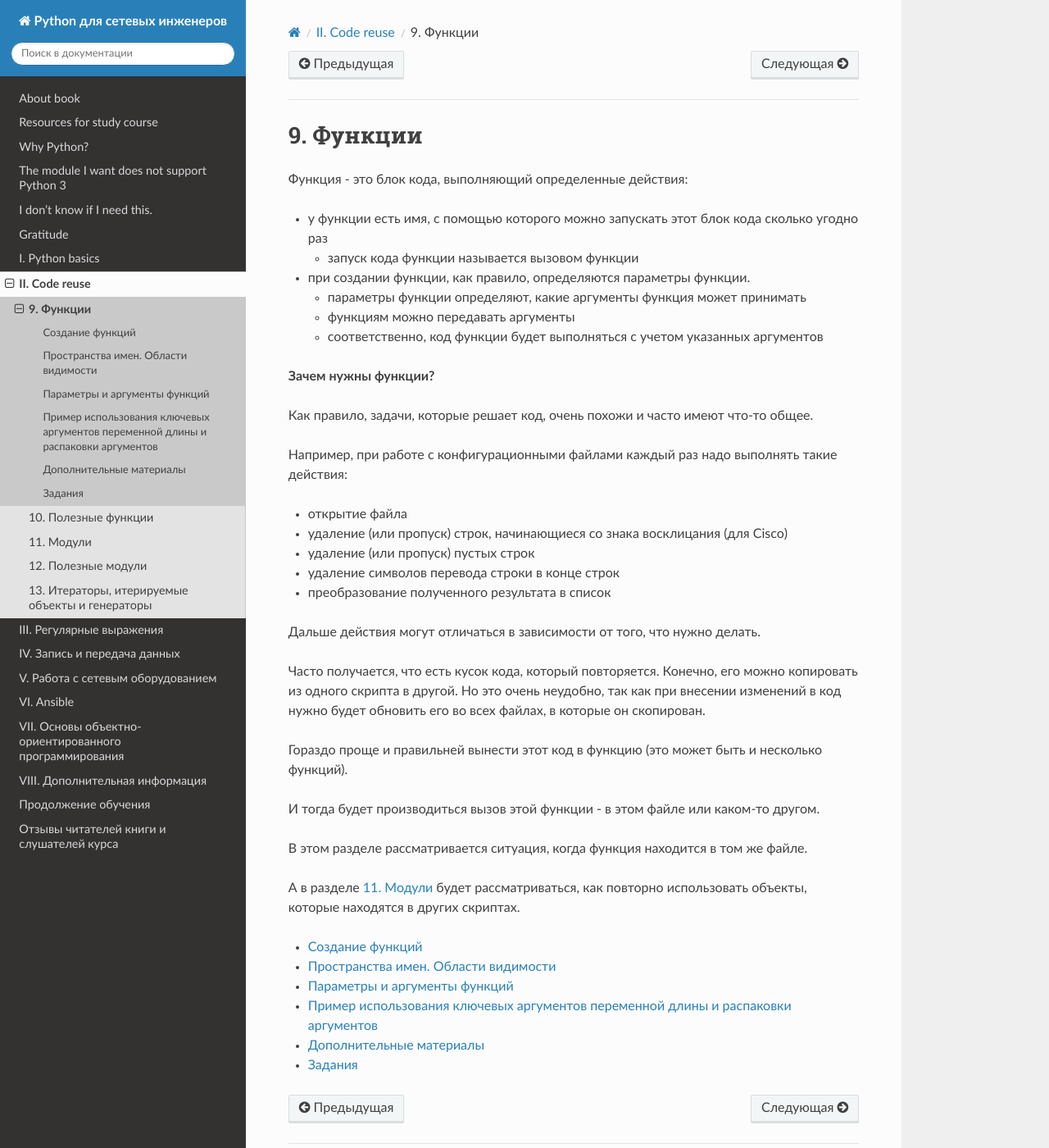
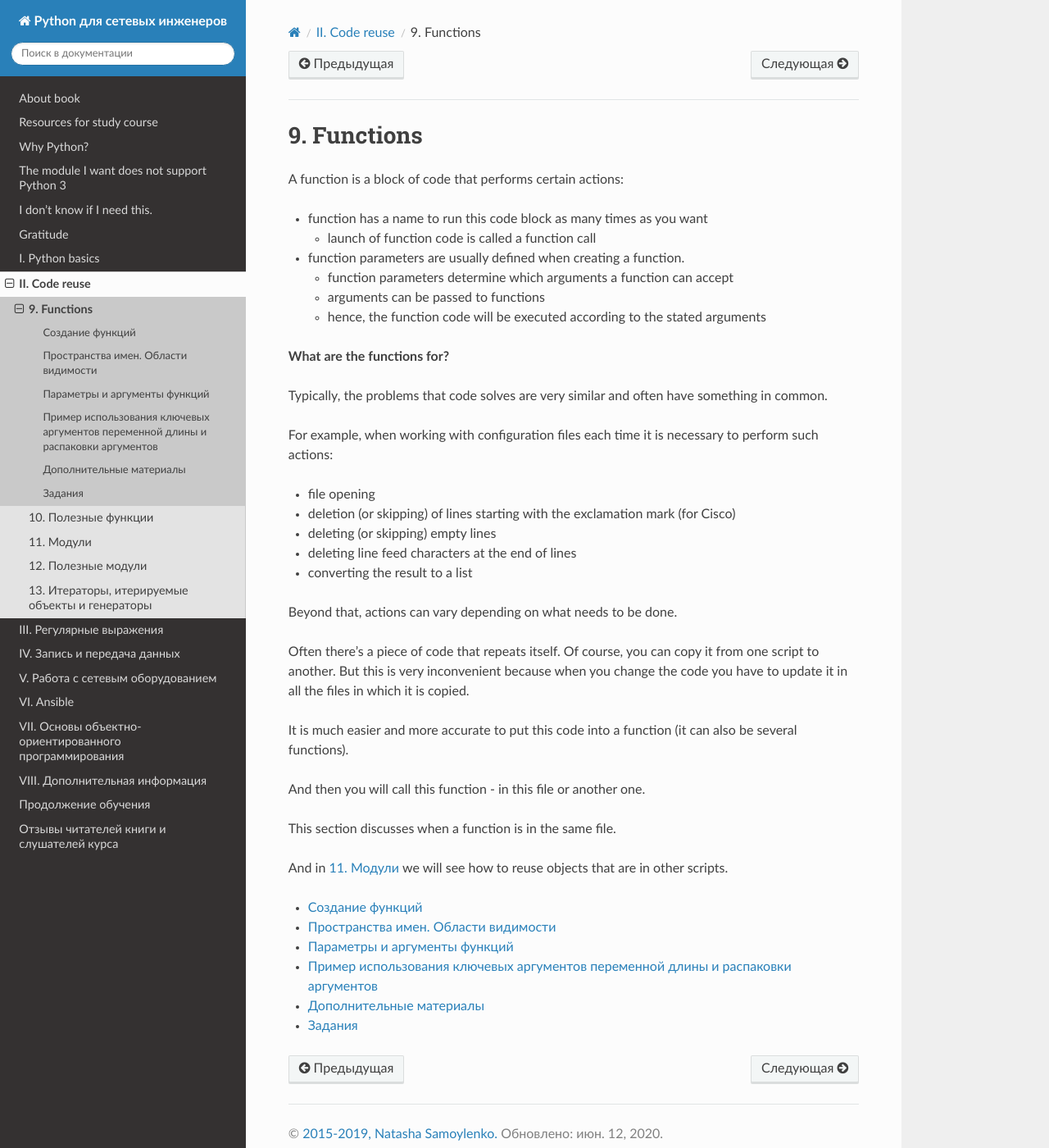
Before and after one commit to Aidar5/nattoeng, a Sphinx documentation site: the page built from docs/source/book/09_functions/index.rst, in a window 1280 px wide and 1400 px high. Shown: the whole window at 82% size. Built offline with Sphinx 7.4.7 and the Read the Docs theme 2.0.0, drawn with Linux system fonts in a browser that asks for light colours; pages that are not in the unit, such as notebooks, are missing from menus.

Commit message:
Update index.rst

```diff
--- a/docs/source/book/09_functions/index.rst
+++ b/docs/source/book/09_functions/index.rst
@@ -4,55 +4,44 @@
 
 .. _functions_index:
 
-9. Функции
+9. Functions
 ============================
 
-Функция - это блок кода, выполняющий определенные действия:
+A function is a block of code that performs certain actions:
 
-* у функции есть имя, с помощью которого можно запускать этот блок кода
-  сколько угодно раз
+* function has a name to run this code block as many times as you want
 
-  * запуск кода функции называется вызовом функции
+  * launch of function code is called a function call
 
-* при создании функции, как правило, определяются параметры функции.
+* function parameters are usually defined when creating a function.
 
-  * параметры функции определяют, какие аргументы функция может принимать
-  * функциям можно передавать аргументы
-  * соответственно, код функции будет выполняться с учетом указанных аргументов
+  * function parameters determine which arguments a function can accept
+  * arguments can be passed to functions
+  * hence, the function code will be executed according to the stated arguments
 
-**Зачем нужны функции?**
+**What are the functions for?**
 
-Как правило, задачи, которые решает код, очень похожи и часто имеют
-что-то общее.
+Typically, the problems that code solves are very similar and often have something in common.
 
-Например, при работе с конфигурационными файлами каждый раз надо
-выполнять такие действия:
+For example, when working with configuration files each time it is necessary to perform such actions:
 
-* открытие файла
-* удаление (или пропуск) строк, начинающиеся со знака восклицания (для Cisco)
-* удаление (или пропуск) пустых строк
-* удаление символов перевода строки в конце строк
-* преобразование полученного результата в список
+* file opening
+* deletion (or skipping) of lines starting with the exclamation mark (for Cisco)
+* deleting (or skipping) empty lines
+* deleting line feed characters at the end of lines
+* converting the result to a list
 
-Дальше действия могут отличаться в зависимости от того, что нужно
-делать.
+Beyond that, actions can vary depending on what needs to be done.
 
-Часто получается, что есть кусок кода, который повторяется. Конечно, его
-можно копировать из одного скрипта в другой. Но это очень неудобно, так
-как при внесении изменений в код нужно будет обновить его во всех
-файлах, в которые он скопирован.
+Often there’s a piece of code that repeats itself. Of course, you can copy it from one script to another. But this is very inconvenient because when you change the code you have to update it in all the files in which it is copied.
 
-Гораздо проще и правильней вынести этот код в функцию (это может быть и
-несколько функций).
+It is much easier and more accurate to put this code into a function (it can also be several functions).
 
-И тогда будет производиться вызов этой функции - в этом файле или
-каком-то другом.
+And then you will call this function - in this file or another one.
 
-В этом разделе рассматривается ситуация, когда функция находится в том
-же файле.
+This section discusses when a function is in the same file.
 
-А в разделе :ref:`modules_index` будет рассматриваться, как
-повторно использовать объекты, которые находятся в других скриптах.
+And in :ref:`modules_index` we will see how to reuse objects that are in other scripts.
 
 .. toctree::
    :maxdepth: 1
```
